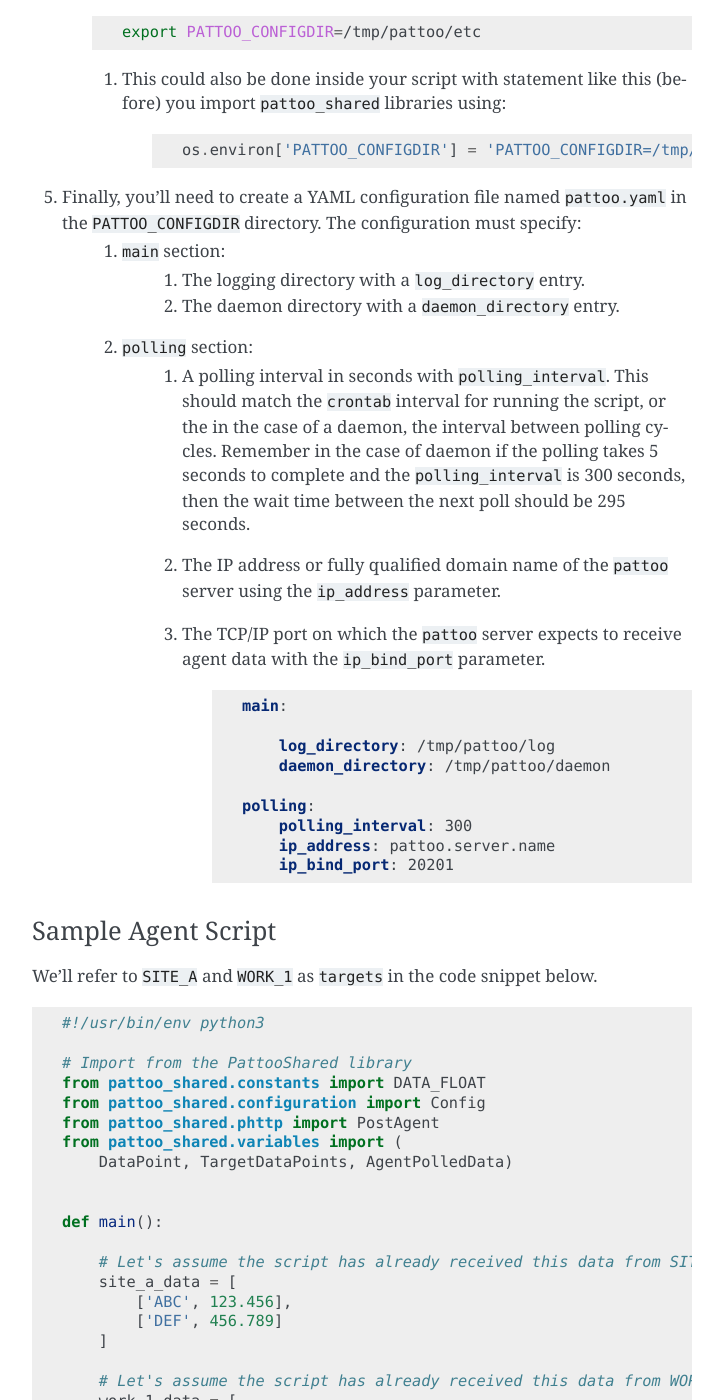
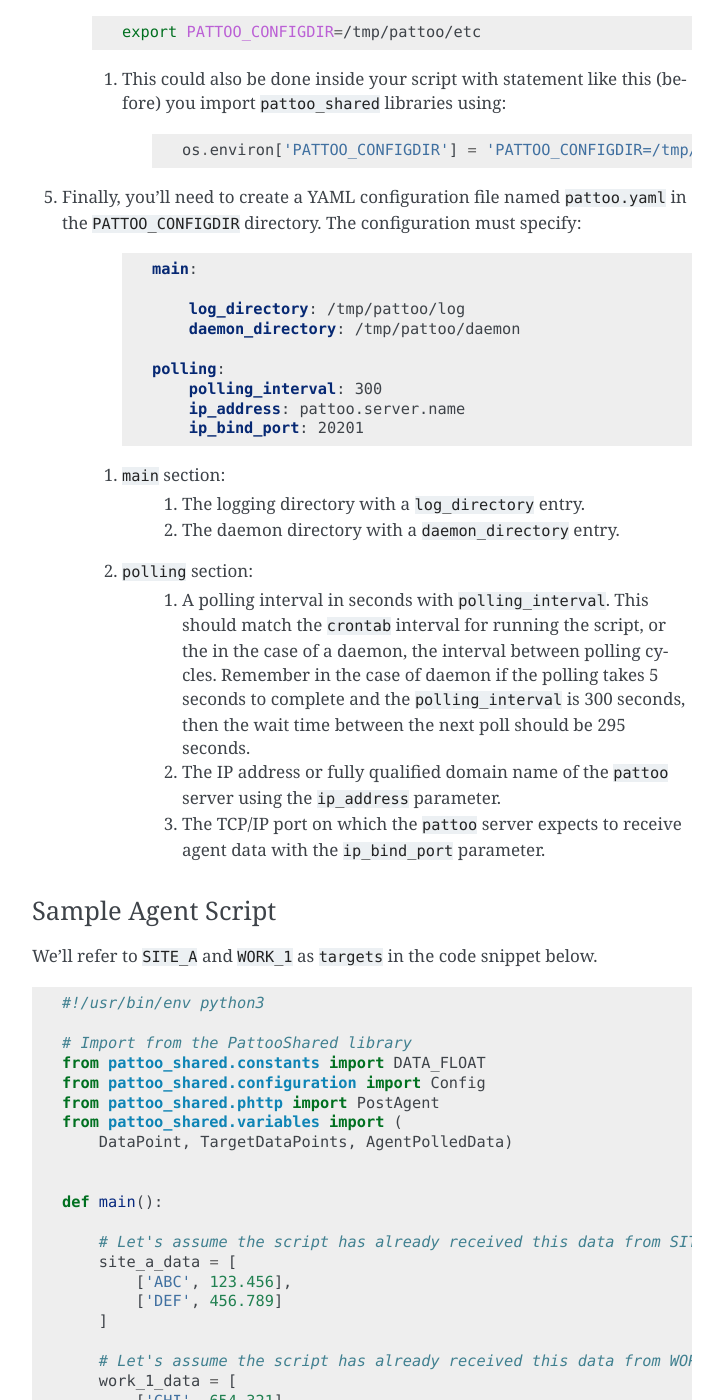
Before and after one commit to gill876/pattoo-shared, a Sphinx documentation site: the page built from docs/agents.rst, in a window 1280 px wide and 1400 px high, scrolled down 2783 px. Shown: the whole window, without its empty margins (388-1111 px from the left). Built offline with Sphinx 7.4.7, drawn with Linux system fonts in a browser that asks for light colours; some of the changed lines change nothing that is shown.

Commit message:
Updated documentation

```diff
--- a/docs/agents.rst
+++ b/docs/agents.rst
@@ -102,6 +102,19 @@ First create the necessary directories.
             os.environ['PATTOO_CONFIGDIR'] = 'PATTOO_CONFIGDIR=/tmp/pattoo/etc'
 
 #. Finally, you'll need to create a YAML configuration file named ``pattoo.yaml`` in the ``PATTOO_CONFIGDIR`` directory. The configuration must specify:
+
+        .. code-block:: yaml
+
+            main:
+
+                log_directory: /tmp/pattoo/log
+                daemon_directory: /tmp/pattoo/daemon
+
+            polling:
+                polling_interval: 300
+                ip_address: pattoo.server.name
+                ip_bind_port: 20201
+
     #. ``main`` section:
         #. The logging directory with a ``log_directory`` entry.
         #. The daemon directory with a ``daemon_directory`` entry.
@@ -109,18 +122,6 @@ First create the necessary directories.
         #. A polling interval in seconds with ``polling_interval``. This should match the ``crontab`` interval for running the script, or the in the case of a daemon, the interval between polling cycles. Remember in the case of daemon if the polling takes 5 seconds to complete and the ``polling_interval`` is 300 seconds, then the wait time between the next poll should be 295 seconds.
         #. The IP address or fully qualified domain name of the ``pattoo`` server using the ``ip_address`` parameter.
         #. The TCP/IP port on which the ``pattoo`` server expects to receive agent data with the ``ip_bind_port`` parameter.
-
-            .. code-block:: yaml
-
-                main:
-
-                    log_directory: /tmp/pattoo/log
-                    daemon_directory: /tmp/pattoo/daemon
-
-                polling:
-                    polling_interval: 300
-                    ip_address: pattoo.server.name
-                    ip_bind_port: 20201
 
 
 Sample Agent Script
```
